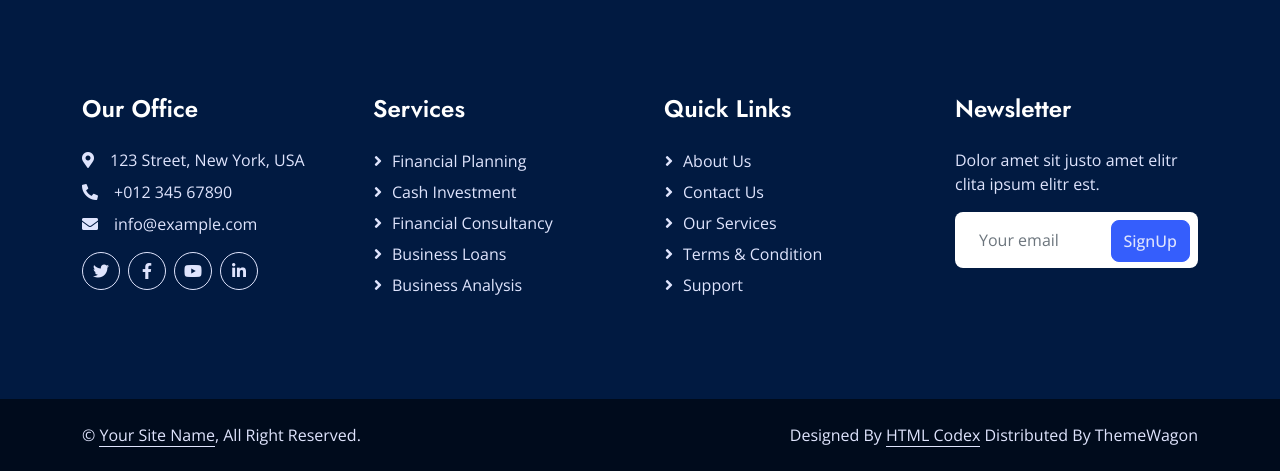
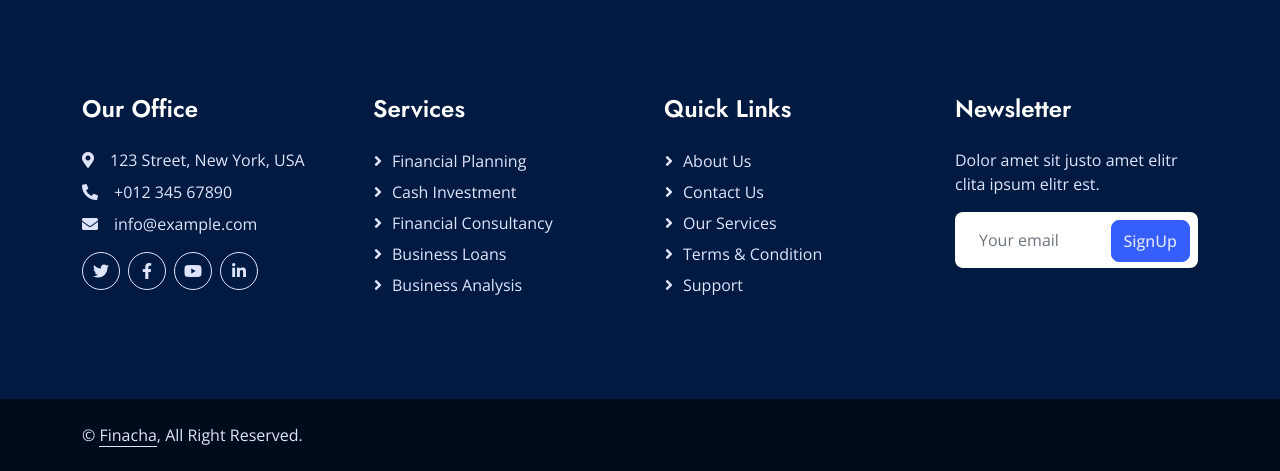
Before and after one commit to Team-Incredible/Finacha-Backend, a Django app: page / in a window 1280 px wide. Shown: the part 5576-6047 px from the top of the page. Run offline with Django 4.2, Linux system fonts and the light colour scheme; some libraries are stand-ins or nearby versions.

Commit message:
Update home.html

```diff
--- a/templates/home.html
+++ b/templates/home.html
@@ -50,7 +50,7 @@
         </div>
 
         <nav class="navbar navbar-expand-lg navbar-light py-lg-0 px-lg-5 wow fadeIn" data-wow-delay="0.1s" style="visibility: visible; animation-delay: 0.1s; animation-name: fadeIn;">
-            <a href="index.html" class="navbar-brand ms-4 ms-lg-0">
+            <a href="#" class="navbar-brand ms-4 ms-lg-0">
                 <h1 class="display-5 text-primary m-0">Finacha</h1>
             </a>
             <button type="button" class="navbar-toggler me-4" data-bs-toggle="collapse" data-bs-target="#navbarCollapse">
@@ -71,7 +71,7 @@
                             <a href="#" class="dropdown-item">404 Page</a>
                         </div>
                     </div>
-                    <a href="contact.html" class="nav-item nav-link">Contact</a>
+                    <a href="#" class="nav-item nav-link">Contact</a>
                 </div>
                 <div class="d-none d-lg-flex ms-2">
                     <a class="btn btn-light btn-sm-square rounded-circle ms-3" href="">
@@ -777,11 +777,11 @@
         <div class="container">
             <div class="row">
                 <div class="col-md-6 text-center text-md-start mb-3 mb-md-0">
-                    © <a class="border-bottom" href="#">Your Site Name</a>, All Right Reserved.
+                    © <a class="border-bottom" href="#">Finacha</a>, All Right Reserved.
                 </div>
                 <div class="col-md-6 text-center text-md-end">
                     <!--/*** This template is free as long as you keep the footer author’s credit link/attribution link/backlink. If you'd like to use the template without the footer author’s credit link/attribution link/backlink, you can purchase the Credit Removal License from "https://htmlcodex.com/credit-removal". Thank you for your support. ***/-->
-                    Designed By <a class="border-bottom" href="https://htmlcodex.com">HTML Codex</a> Distributed By <a href="https://themewagon.com">ThemeWagon</a>
+
                 </div>
             </div>
         </div>
```
